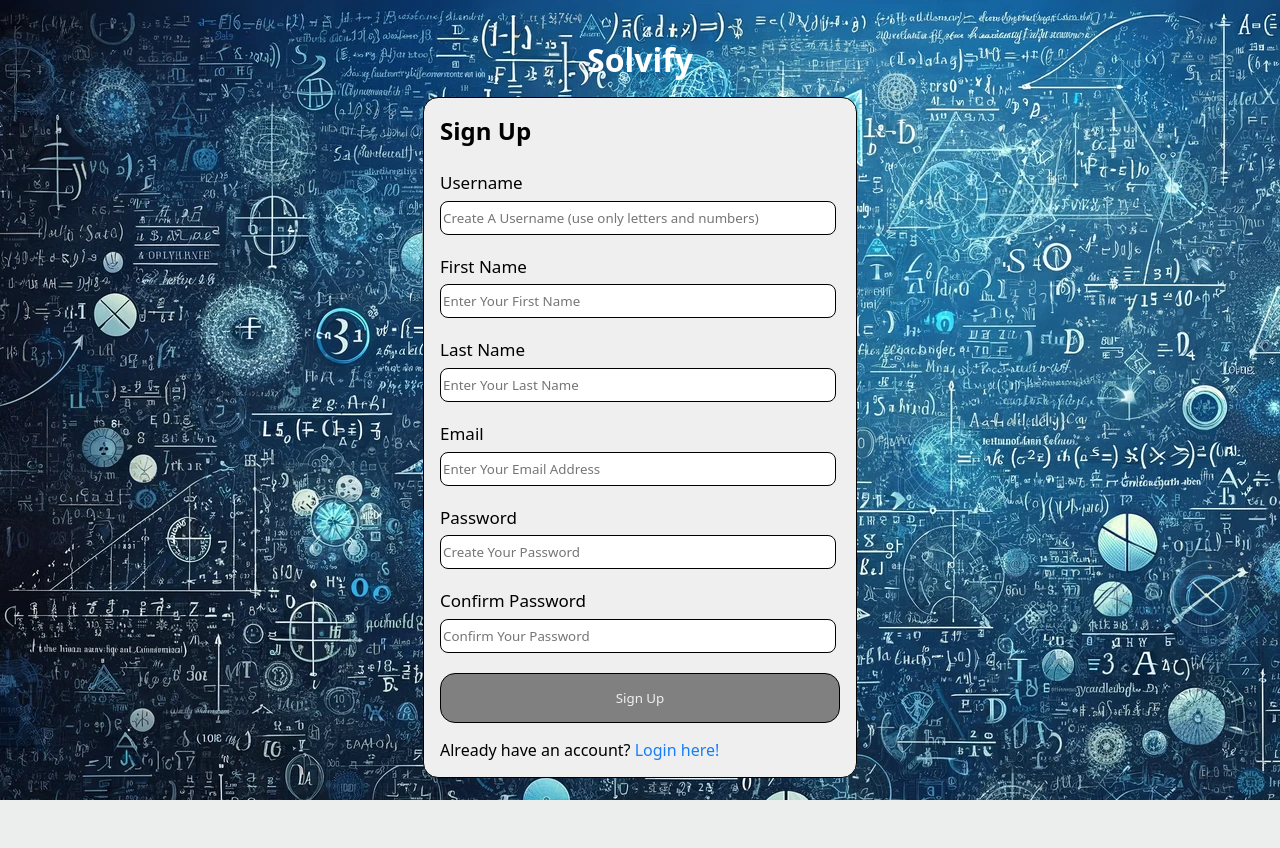
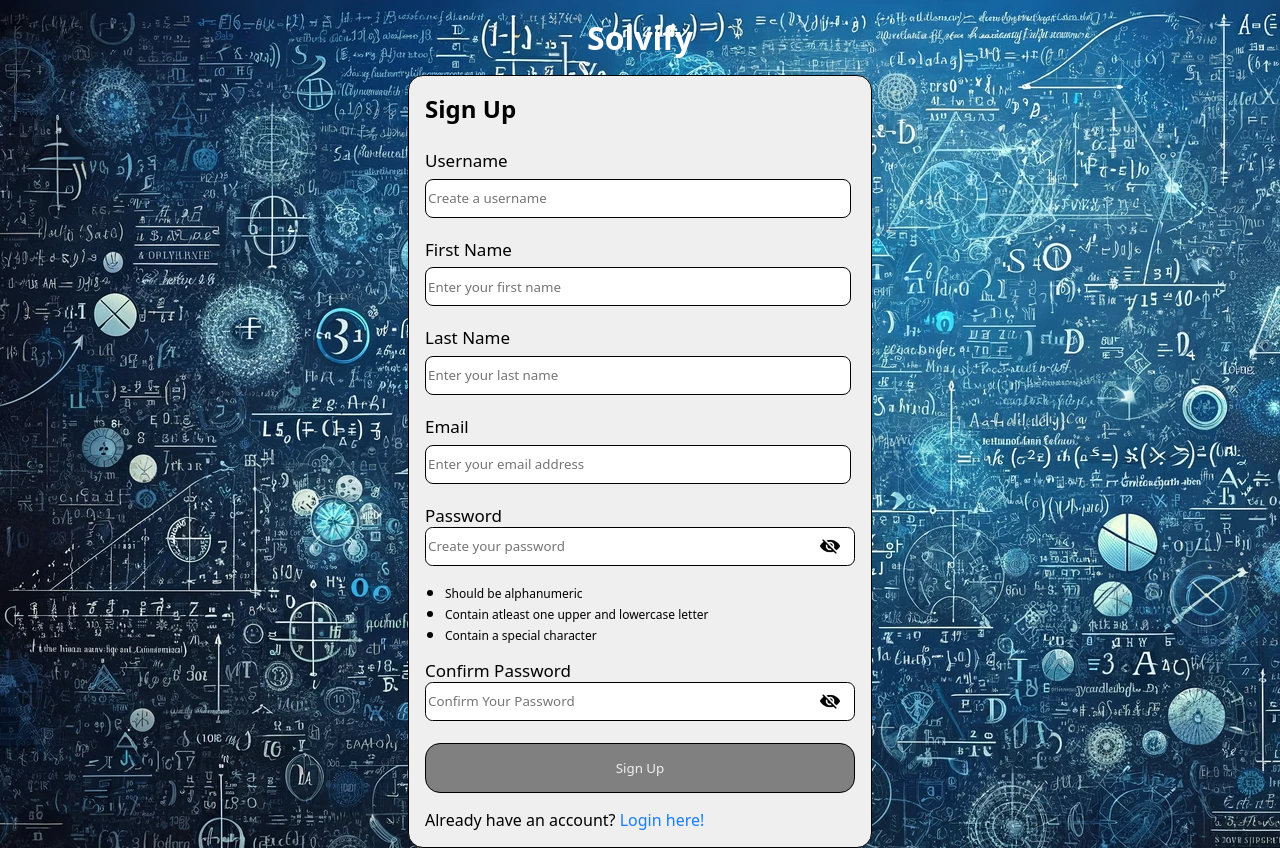
Before and after one commit to DanielGabe18/solvify, a Django app: page /signup in a window 1280 px wide. Before the commit the page ends 800 px from the top, so only its background shows below. Run offline with Django 5.2, Linux system fonts and the light colour scheme.

Commit message:
Update signup.html

```diff
--- a/user/templates/user/signup.html
+++ b/user/templates/user/signup.html
@@ -26,7 +26,7 @@
             border-radius: 15px;
             padding: 1rem;
             height: fit-content;
-            width: 25em;
+            width: fit-content;
         }
 
         .form h2 {
@@ -39,11 +39,20 @@
 
         .form input {
             width: 390px;
-            height: 30px;
+            height: 35px;
             margin-top: 0.5em;
             margin-bottom: 1.5em;
             border-radius: 8px;
             border: 1px solid black;
+        }
+
+        .form input:focus {
+            outline-style: none;
+            box-shadow: none;
+        }
+
+        .form #username, #fname, #lname, #email {
+            width: 420px;
         }
 
         .form label  {
@@ -51,7 +60,7 @@
         }
 
         .form button {
-            width: 400px;
+            width: 430px;
             height: 50px;
             background-color: #808080;
             color: #EFEFEF;
@@ -93,6 +102,48 @@
             .form button {
                 width: 295px;
             }
+
+            .form #username, #fname, #lname, #email {
+                width: 295px;
+            }
+        }
+
+        form img {
+            height: 20px;
+            width: 20px;
+        }
+
+        form #visible {
+            display: none;
+        }
+
+        .password-container {
+            border: 1px solid black;
+            padding: 0;
+            border-radius: 7.5px;
+            display: flex;
+            align-items: center;
+            background-color: white;
+        }
+
+        .password-container img {
+            margin-right: 7.5px;
+        }
+
+        #pass1, #pass2 {
+            border: none;
+            margin: 0;
+            width: 390px;
+        }
+
+        #visible1, #visible2 {
+            display: none;
+        }
+
+        .form ul {
+            margin-top: 15px;
+            margin-bottom: 15px;
+            padding-left: 20px;
         }
     </style>
 </head>
@@ -123,27 +174,39 @@
                 {% csrf_token %}
                 <label for="username">Username</label>
                 <br>
-                <input type="text" class="form-control" id="username" name="username" placeholder="Create A Username (use only letters and numbers)" Required>
+                <input type="text" class="form-control" id="username" name="username" placeholder="Create a username" Required>
                 <br>
                 <label for="fname">First Name</label>
                 <br>
-                <input type="text" class="form-control" id="fname" name="fname" placeholder="Enter Your First Name" Required>
+                <input type="text" class="form-control" id="fname" name="fname" placeholder="Enter your first name" Required>
                 <br>
                 <label for="lname">Last Name</label>
                 <br>
-                <input type="text" class="form-control" id="lname" name="lname" placeholder="Enter Your Last Name" Required>
+                <input type="text" class="form-control" id="lname" name="lname" placeholder="Enter your last name" Required>
                 <br>
                 <label for="email">Email</label>
                 <br>
-                <input type="email" class="form-control" id="email" name="email" placeholder="Enter Your Email Address" Required>
+                <input type="email" class="form-control" id="email" name="email" placeholder="Enter your email address" Required>
                 <br>
                 <label for="pass1">Password</label>
                 <br>
-                <input type="password" class="form-control" id="pass1" name="pass1" placeholder="Create Your Password" Required>
-                <br>
+                <div class="password-container">
+                    <input type="password" class="form-control password-input" id="pass1" name="pass1" placeholder="Create your password" Required>
+                    <img src="/static/img/visible.png" alt="" id="visible1">
+                    <img src="/static/img/hidden.png" alt="" id="invisible1">
+                </div>
+                <ul>
+                    <li><p style="font-size: 12px;">Should be alphanumeric</p></li>
+                    <li><p style="font-size: 12px;">Contain atleast one upper and lowercase letter</p></li>
+                    <li><p style="font-size: 12px;">Contain a special character</p></li>
+                </ul>
                 <label for="pass2">Confirm Password</label>
                 <br>
-                <input type="password" class="form-control" id="pass2" name="pass2" placeholder="Confirm Your Password" Required>
+                <div class="password-container">
+                    <input type="password" class="form-control password-input" id="pass2" name="pass2" placeholder="Confirm Your Password" Required>
+                    <img src="/static/img/visible.png" alt="" id="visible2">
+                    <img src="/static/img/hidden.png" alt="" id="invisible2">
+                </div>
                 <br>
                 <button type="submit" class="btn btn-primary">Sign Up</button>
             </form>
@@ -151,4 +214,38 @@
         </div>
     </div>
 </body>
+<script>
+    document.addEventListener('DOMContentLoaded', function() {
+        const visible1 = document.getElementById('visible1');
+        const invisible1 = document.getElementById('invisible1');
+        const pass1 = document.getElementById('pass1');
+        const visible2 = document.getElementById('visible2');
+        const invisible2 = document.getElementById('invisible2');
+        const pass2 = document.getElementById('pass2');
+
+        invisible1.addEventListener('click', function() {
+            invisible1.style.display = 'none';
+            visible1.style.display = 'block';
+            pass1.type = 'text';
+        });
+
+        visible1.addEventListener('click', function() {
+            visible1.style.display = 'none';
+            invisible1.style.display = 'block';
+            pass1.type = 'password';
+        });
+
+        invisible2.addEventListener('click', function() {
+            invisible2.style.display = 'none';
+            visible2.style.display = 'block';
+            pass2.type = 'text';
+        });
+
+        visible2.addEventListener('click', function() {
+            visible2.style.display = 'none';
+            invisible2.style.display = 'block';
+            pass2.type = 'password';
+        })
+    });
+</script>
 </html>
```
